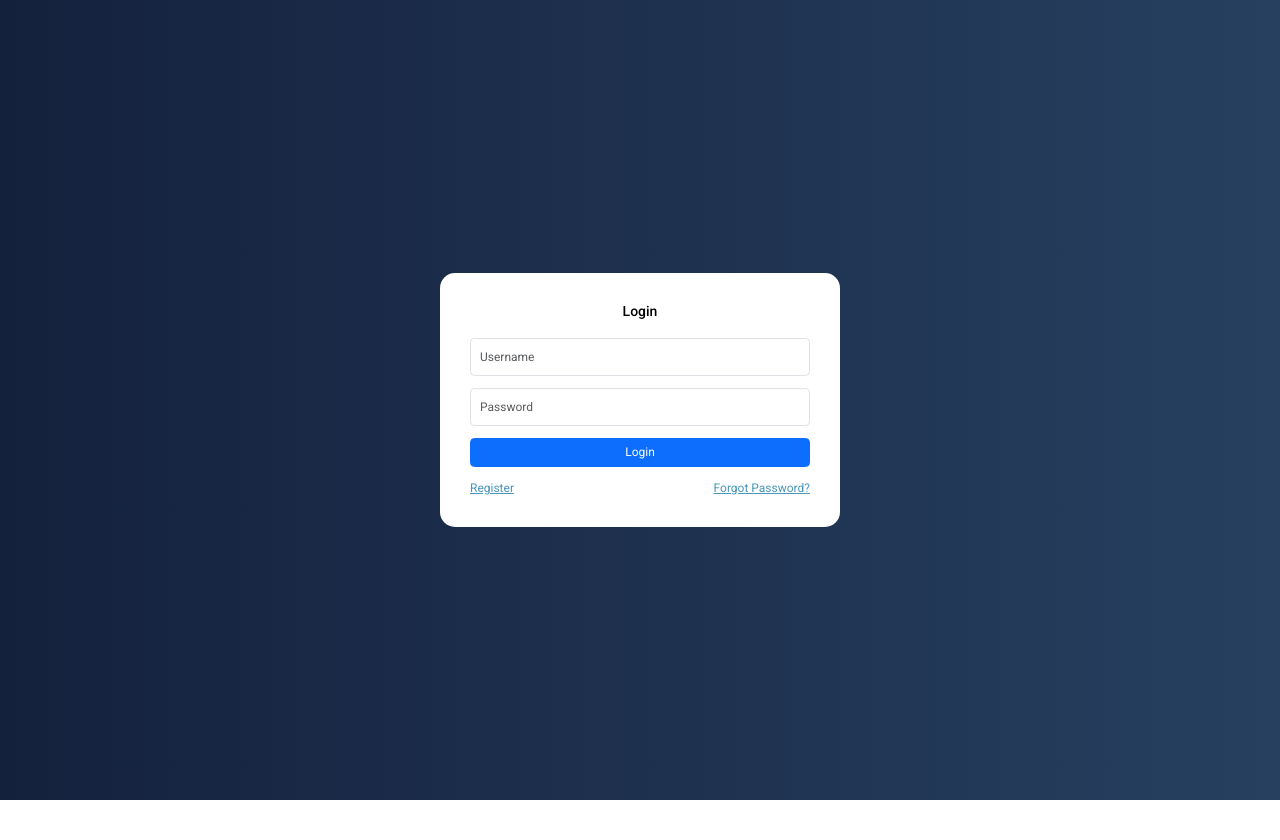
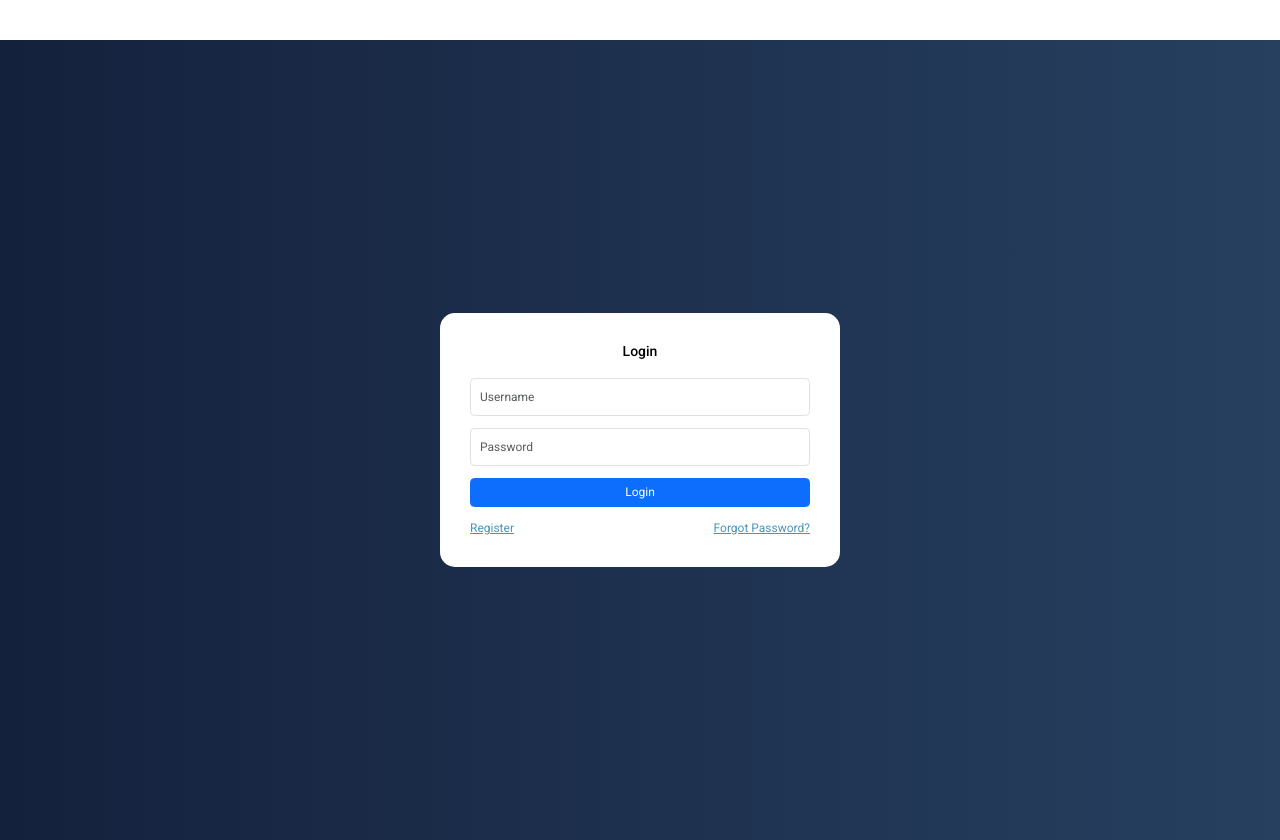
Before and after one commit to Prasanthkota25/Bizx, a React (Create React App) app: page /#/ in a window 1280 px wide. Before the commit the page ends 800 px from the top, so only its background shows below. Built offline with nearby package versions, Linux system fonts and the light colour scheme; no server answers.

Commit message:
Update common.css

```diff
--- a/src/styles/common.css
+++ b/src/styles/common.css
@@ -11,7 +11,7 @@ html {
 
 body {
     margin: 0;
-    /* padding-top: 40px; */
+    padding-top: 40px;
     font-size: 12px;
     /* font-family: "Arimo", "Segoe UI", sans-serif, "Helvetica Neue", Arial, sans-serif; */
       font-family: Roboto,sans-serif;
```
